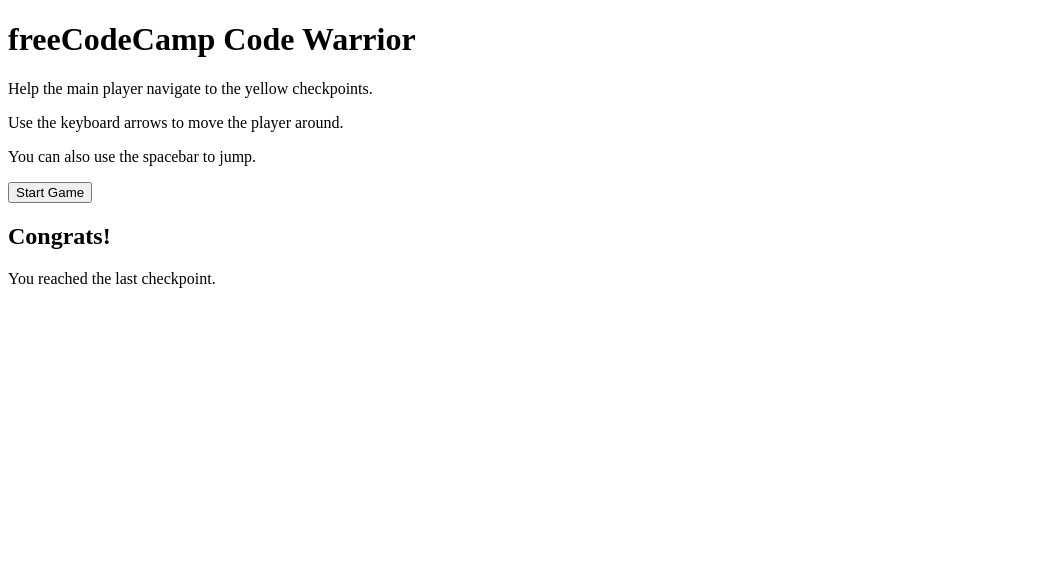
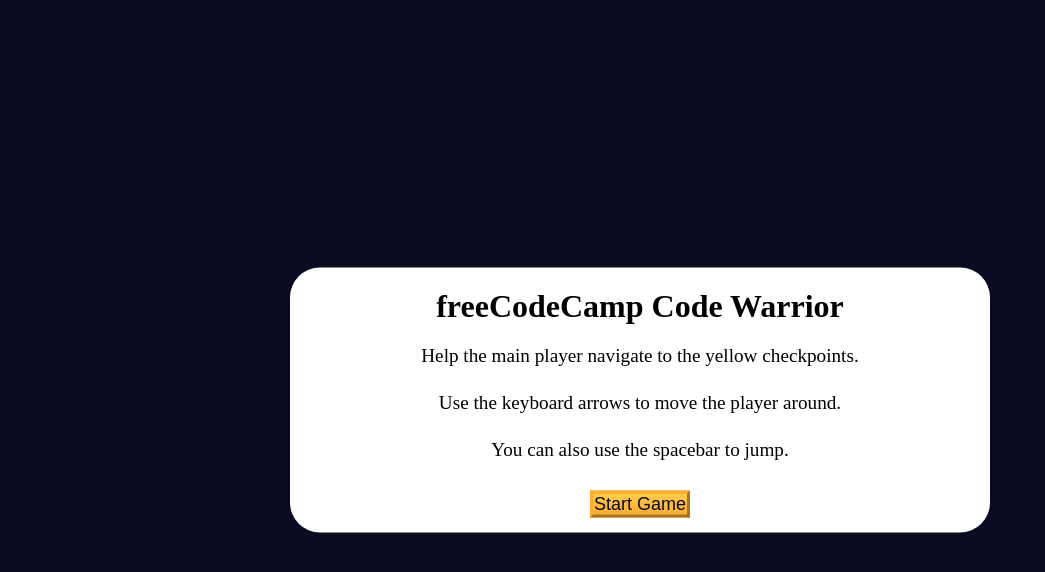
Before and after one commit to parv68/plateform-game, a plain HTML site: page index.html in a window 1280 px wide. Shown: the whole page, without its empty margins (0-1045 px from the left). Drawn offline with Linux system fonts and the light colour scheme.

Commit message:
html file

```diff
--- a/index.html
+++ b/index.html
@@ -5,7 +5,7 @@
     <meta http-equiv="X-UA-Compatible" content="IE=edge" />
     <meta name="viewport" content="width=device-width, initial-scale=1.0" />
     <title>Learn Intermediate OOP by Building a Platformer Game</title>
-    <link rel="stylesheet" href="./styles.css" />
+    <link rel="stylesheet" href="style.css" />
   </head>
   <body>
     <div class="start-screen">
@@ -30,6 +30,6 @@
 
     <canvas id="canvas"></canvas>
 
-    <script src="./script.js"></script>
+    <script src="script.js"></script>
   </body>
 </html>
```
